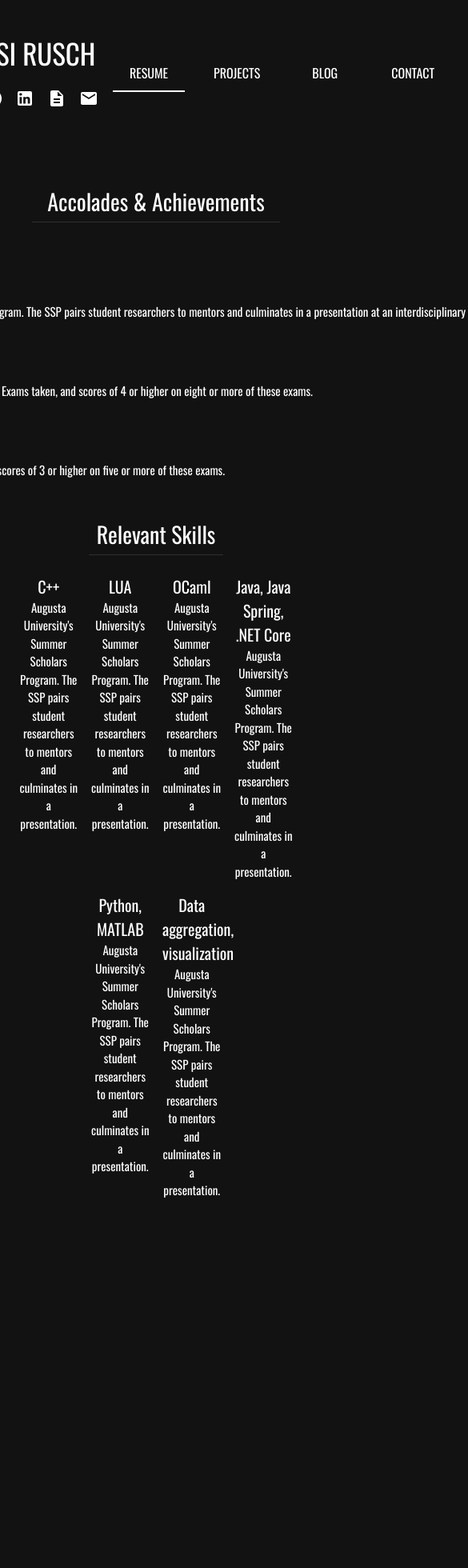
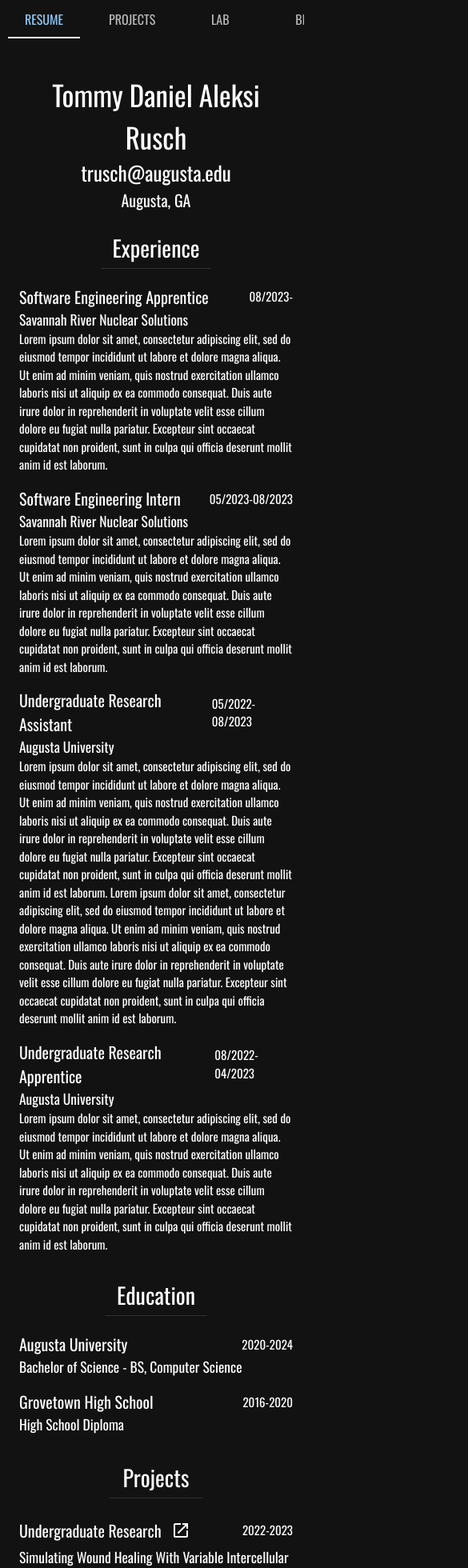
Before and after one commit to tdarusch/pf2, a React (Create React App) app: page /resume in a window 390 px wide. Shown: the top 1960 px of the page at 80% size, 585 px wide, since content can reach past the window. Before the commit the page ends 1523 px from the top, so only its background shows below. Built offline with nearby package versions, Linux system fonts and the light colour scheme.

Commit message:
finished resume, made site more mobile friendly

```diff
--- a/src/Components/PageTabs/PageTabs.jsx
+++ b/src/Components/PageTabs/PageTabs.jsx
@@ -1,6 +1,6 @@
 import React, { useEffect, useState } from "react";
 import { useLocation, Link, useNavigate } from "react-router-dom";
-import { Tabs, Tab, Box, Typography, IconButton } from '@mui/material'
+import { Tabs, Tab, Box, Typography, IconButton, Grid, Hidden } from '@mui/material'
 import GitHubIcon from '@mui/icons-material/GitHub';
 import EmailIcon from '@mui/icons-material/Email';
 import LinkedInIcon from '@mui/icons-material/LinkedIn';
@@ -14,6 +14,7 @@
 
 const PageTabs = (props) => {
   const [tabValue, setTabValue] = useState(0);
+
   const location = useLocation();
   const navigate = useNavigate();
 
@@ -34,14 +35,17 @@
       case '/projects':
         setTabValue(1);
         break;
-      case '/blog':
+      case '/lab':
         setTabValue(2);
         break;
-      case '/contact':
+      case '/blog':
         setTabValue(3);
         break;
+      case '/contact':
+        setTabValue(4);
+        break;
       case '/login':
-        setTabValue(4);
+        setTabValue(5);
         break;
       default:
         setTabValue(-1);
@@ -50,9 +54,42 @@
   }, [location.pathname]);
 
   return(
-    <React.Fragment>
-      <Box display='flex' justifyContent='center' my={5} width='100vw'>
-        <Box display='flex' justifyContent='space-between' width='90vw' minWidth={800}>
+    <Grid container>
+      <Grid item xs={12} direction='row' justifyContent='center' alignItems='center'>
+        <Hidden lgUp>
+          <Box display='flex' justifyContent='center'>
+            <Tabs
+              value={tabValue}
+              onChange={handleChange}
+              sx={{
+                height: '35px',
+                marginRight: '10px',
+                '&..MuiTabs-indicator:hover': {
+                  borderBottom: 2
+                }
+              }}
+              TabIndicatorProps={{
+                style: {
+                  display: location.pathname === '/' ? 'none' : 'inherit',
+                  backgroundColor: '#FFF'
+                }
+              }}
+              variant='scrollable'
+              scrollButtons='auto'
+            >
+              <Tab disableRipple  sx={{margin: '0 10px'}} label={<Typography variant='body1' >resume</Typography>} index={0}  component={Link} to={'/resume'}/>
+              <Tab disableRipple sx={{margin: '0 10px'}} label={<Typography variant='body1' >projects</Typography>} index={1}  component={Link} to={'/projects'}/>
+              <Tab disableRipple sx={{margin: '0 10px'}} label={<Typography variant='body1' >lab</Typography>} index={2}  component={Link} to={'/lab'} />
+              <Tab disableRipple sx={{margin: '0 10px'}} label={<Typography variant='body1' >blog</Typography>} index={3}  component={Link} to={'/blog'} />
+              <Tab disableRipple sx={{margin: '0 10px'}} label={<Typography variant='body1' >contact</Typography>} index={4}  component={Link} to={'/contact'} />
+              <Tab disableRipple sx={{margin: '0 10px'}} label={<Typography variant='body1' >login</Typography>} index={5}  component={Link} to={'/login'} />
+            </Tabs>
+          </Box>
+        </Hidden>
+      </Grid>
+      <Grid item xs={12} md={5}>
+        <Hidden lgDown>
+          <Box display='flex' justifyContent='center' mt={1}>
             <Box width={400} display='flex' flexDirection='column'>
               <FadeIn in timeout={{ enter: 500 }} delay={100}>
                 <Box display='flex' justifyContent='center' mt={0} mb={1}>
@@ -91,7 +128,13 @@
                 </FadeIn>
               </Box>
             </Box>
-          <Box display='flex' flexDirection='column' justifyContent='center' >
+          </Box>
+        </Hidden>
+      </Grid>
+      <Grid item xs={12} md={7}>
+        <Hidden lgDown>
+          <Box display='flex' justifyContent='center'>
+            <Box display='flex' flexDirection='column' justifyContent='center' marginTop={3}>
               <Tabs
                 value={tabValue}
                 onChange={handleChange}
@@ -102,34 +145,27 @@
                     borderBottom: 2
                   }
                 }}
-              width='500px'
                 TabIndicatorProps={{
                   style: {
                     display: location.pathname === '/' ? 'none' : 'inherit',
                     backgroundColor: '#FFF'
                   }
                 }}
+                variant="scrollable"
+                scrollButtons="auto"
               >
-              <FadeIn in timeout={{ enter: 500 }} delay={700}>
                 <Tab disableRipple  sx={{margin: '0 10px'}} label={<Typography variant='body1' >resume</Typography>} index={0}  component={Link} to={'/resume'}/>
-              </FadeIn>
-              <FadeIn in timeout={{ enter: 500 }} delay={800}>
                 <Tab disableRipple sx={{margin: '0 10px'}} label={<Typography variant='body1' >projects</Typography>} index={1}  component={Link} to={'/projects'}/>
-              </FadeIn>
-              <FadeIn in timeout={{ enter: 500 }} delay={900}>
-                <Tab disableRipple sx={{margin: '0 10px'}} label={<Typography variant='body1' >blog</Typography>} index={2}  component={Link} to={'/blog'} />
-              </FadeIn>
-              <FadeIn in timeout={{ enter: 500 }} delay={1000}>
-                <Tab disableRipple sx={{margin: '0 10px'}} label={<Typography variant='body1' >contact</Typography>} index={3}  component={Link} to={'/contact'} />
-              </FadeIn>
-              <FadeIn in timeout={{ enter: 500 }} delay={1100}>
-                <Tab disableRipple sx={{margin: '0 10px'}} label={<Typography variant='body1' >login</Typography>} index={4}  component={Link} to={'/login'} />
-              </FadeIn>
+                <Tab disableRipple sx={{margin: '0 10px'}} label={<Typography variant='body1' >lab</Typography>} index={2}  component={Link} to={'/lab'} />
+                <Tab disableRipple sx={{margin: '0 10px'}} label={<Typography variant='body1' >blog</Typography>} index={3}  component={Link} to={'/blog'} />
+                <Tab disableRipple sx={{margin: '0 10px'}} label={<Typography variant='body1' >contact</Typography>} index={4}  component={Link} to={'/contact'} />
+                <Tab disableRipple sx={{margin: '0 10px'}} label={<Typography variant='body1' >login</Typography>} index={5}  component={Link} to={'/login'} />
               </Tabs>
             </Box>
           </Box>
-      </Box>
-    </React.Fragment>
+        </Hidden>
+      </Grid>
+    </Grid>
   );
 };
 
--- a/src/Pages/Resume/Elements/Accolades.jsx
+++ b/src/Pages/Resume/Elements/Accolades.jsx
@@ -1,37 +1,31 @@
 import React from 'react';
-import { Box, Typography } from '@mui/material';
+import { Box, Typography, Grid } from '@mui/material';
 
 const Accolades = ({ accolades }) => {
 
   return(
-    <Box>
+    <Grid container>
       {accolades.map((acc, i) => {
         return(
-          <Box display='flex' justifyContent='center' my={3}>
-            <Box display='flex' justifyContent='left'>
-              <Box display='flex' flexDirection='column' justifyContent='top' width={1400}>
-                <Box display='flex' justifyContent='space-between'>
+          <Grid item xs={12} marginY={1} key={i}>
+            <Box display='flex' justifyContent='left' flexBasis='auto'>
+              <Box display='flex' flexDirection='column' justifyContent='top' flexGrow={1}>
+                <Box display='flex' justifyContent='space-between' flexGrow={1}>
                   <Typography fontSize={20}>{acc.title}</Typography>
                   <Box display='flex' flexDirection='column' justifyContent='center'>
                     <Typography fontSize={15}>{acc.year}</Typography>
                   </Box>
                 </Box>
                 <Box>
-                  <Typography fontSize={15}>{acc.institution}</Typography>
+                  <Typography fontSize={17.5}>{acc.institution}</Typography>
                   <Typography fontSize={15}>{acc.description}</Typography>
                 </Box>
               </Box>
             </Box>
-          </Box>
-          // <Grid item xs={3} key={i}>
-          //   <Box display='flex' flexDirection='column' justifyContent='top'>
-          //     <Typography textAlign='center' fontSize={20}>{skill.title}</Typography>
-          //     <Typography textAlign='center' fontSize={15}>{skill.description}</Typography>
-          //   </Box>
-          // </Grid>
+          </Grid>
         )
       })}
-    </Box>
+    </Grid>
   );
 };
 
--- a/src/Pages/Resume/Elements/Education.jsx
+++ b/src/Pages/Resume/Elements/Education.jsx
@@ -0,0 +1,31 @@
+import React from 'react';
+import { Box, Typography, Grid } from '@mui/material';
+
+const Education = ({ education }) => {
+
+  return(
+    <Grid container>
+    {education.map((ed, i) => {
+      return(
+        <Grid item xs={12} marginY={1} key={i}>
+          <Box display='flex' justifyContent='left' flexBasis='auto'>
+            <Box display='flex' flexDirection='column' justifyContent='top' flexGrow={1}>
+              <Box display='flex' justifyContent='space-between' flexGrow={1}>
+                <Typography fontSize={20}>{ed.school}</Typography>
+                <Box display='flex' flexDirection='column' justifyContent='center'>
+                  <Typography fontSize={15}>{`${ed.startYear}-${ed.endYear || ''}`}</Typography>
+                </Box>
+              </Box>
+              <Box>
+                <Typography fontSize={17.5}>{ed.degree}</Typography>
+              </Box>
+            </Box>
+          </Box>
+        </Grid>
+      )
+    })}
+  </Grid>
+  );
+};
+
+export default Education;
--- a/src/Pages/Resume/Elements/Experiences.jsx
+++ b/src/Pages/Resume/Elements/Experiences.jsx
@@ -0,0 +1,32 @@
+import React from 'react';
+import { Grid, Box, Typography } from '@mui/material';
+
+const Experiences = ({ experiences }) => {
+
+  return(
+    <Grid container>
+      {experiences.map((exp, i) => {
+        return(
+          <Grid item xs={12} marginY={1} key={i}>
+            <Box display='flex' justifyContent='left' flexBasis='auto'>
+              <Box display='flex' flexDirection='column' justifyContent='top' flexGrow={1}>
+                <Box display='flex' justifyContent='space-between' flexGrow={1}>
+                  <Typography fontSize={20}>{exp.title}</Typography>
+                  <Box display='flex' flexDirection='column' justifyContent='center'>
+                    <Typography fontSize={15}>{`${exp.startDate}-${exp.endDate}`}</Typography>
+                  </Box>
+                </Box>
+                <Box>
+                  <Typography fontSize={17.5}>{exp.company}</Typography>
+                  <Typography fontSize={15}>{exp.description}</Typography>
+                </Box>
+              </Box>
+            </Box>
+          </Grid>
+        )
+      })}
+    </Grid>
+  );
+};
+
+export default Experiences;
--- a/src/Pages/Resume/Elements/Projects.jsx
+++ b/src/Pages/Resume/Elements/Projects.jsx
@@ -0,0 +1,54 @@
+import React from 'react';
+import { Box, Typography, Grid, IconButton } from '@mui/material';
+import LaunchIcon from '@mui/icons-material/Launch';
+
+const Projects = ({ projects }) => {
+
+  return(
+    <Grid container>
+      {projects.map((proj, i) => {
+        return(
+          <Grid item xs={12} marginY={1} key={i}>
+            <Box display='flex' justifyContent='left' flexBasis='auto'>
+              <Box display='flex' flexDirection='column' justifyContent='top' flexGrow={1}>
+                <Box display='flex' justifyContent='space-between' flexGrow={1}>
+                  <Box display='flex' justifyContent='center'>
+                    <Box display='flex' justifyContent='center' flexDirection='column' mr={0.5}>
+                      <Typography fontSize={20}>{proj.title}</Typography>
+                    </Box>
+                    {proj.link &&
+                      <IconButton
+                        href={proj.link}
+                        target='_blank'
+                      >
+                        <LaunchIcon />
+                      </IconButton>
+                    }
+                  </Box>
+                  <Box display='flex' flexDirection='column' justifyContent='center'>
+                    <Typography fontSize={15}>{`${proj.startYear}-${proj.endYear || ''}`}</Typography>
+                  </Box>
+                </Box>
+                <Box>
+                  <Typography fontSize={17.5}>{proj.subtitle}</Typography>
+                  <Typography fontSize={15}>{proj.description}</Typography>
+                </Box>
+              </Box>
+            </Box>
+          </Grid>
+        )
+      })}
+    </Grid>
+  );
+};
+
+export default Projects;
+
+// {
+//   "title": "Undergraduate Research",
+//   "subtitle": "Simulating Wound Healing With Variable Intercellular Contact Adhesion",
+//   "description": "Worked under Dr. Malmi-Kakkada & Dr. Jonathan Dawson of the Augusta University department of Chemistry & Physics to computationally model & explore the influence of cellular adhesion on the wound healing process.",
+//   "startYear": 2022,
+//   "endYear": 2023,
+//   "link": "https://github.com/tdarusch/2022_WoundSimulations"
+// },
--- a/src/Pages/Resume/Elements/Skills.jsx
+++ b/src/Pages/Resume/Elements/Skills.jsx
@@ -7,7 +7,7 @@
     <Grid container spacing={2} justifyContent='center'>
         {skills.map((skill, i) => {
           return(
-            <Grid item xs={3} key={i}>
+            <Grid item xs={12} md={4} key={i}>
               <Box display='flex' flexDirection='column' justifyContent='top'>
                 <Typography textAlign='center' fontSize={20}>{skill.title}</Typography>
                 <Typography textAlign='center' fontSize={15}>{skill.description}</Typography>
--- a/src/Pages/Resume/Resume.jsx
+++ b/src/Pages/Resume/Resume.jsx
@@ -3,14 +3,17 @@
 import Skills from "./Elements/Skills";
 import testResume from "../../Assets/Resume";
 import ResumeHeader from "./Elements/ResumeHeader";
-import { Divider, Box } from "@mui/material";
+import { Divider, Box, Typography } from "@mui/material";
 import Accolades from "./Elements/Accolades";
+import Projects from "./Elements/Projects";
+import Education from "./Elements/Education";
+import Experiences from "./Elements/Experiences";
 
 const resume = testResume;
 
 const CustomDiv = ({width}) => {
   return(
-    <Box mb={3} mt={0.5} display='flex' justifyContent='center'>
+    <Box mb={1.5} mt={0.5} display='flex' justifyContent='center'>
       <Box width={width}>
         <Divider variant='middle' />
       </Box>
@@ -21,11 +24,27 @@
 const Resume = () => {
   return(
     <PageContainer transparent>
+      <Box display='flex' justifyContent='center'>
+        <Box display='flex' justifyContent='top' flexDirection='column'>
+          <Typography fontSize={35} textAlign='center'>Tommy Daniel Aleksi Rusch</Typography>
+          <Typography fontSize={25} textAlign='center'>trusch@augusta.edu</Typography>
+          <Typography fontSize={20} textAlign='center'>Augusta, GA</Typography>
+        </Box>
+      </Box>
+      <ResumeHeader text='Experience' />
+      <CustomDiv width={170} />
+      <Experiences experiences={resume.experiences} />
+      <ResumeHeader text='Education' />
+      <CustomDiv width={160} />
+      <Education education={resume.education} />
+      <ResumeHeader text='Projects' />
+      <CustomDiv width={150} />
+      <Projects projects={resume.projects} />
       <ResumeHeader text='Accolades & Achievements' />
       <CustomDiv width={350} />
       <Accolades accolades={resume.accolades} />
       <ResumeHeader text='Relevant Skills' />
-      <CustomDiv width={200} />
+      <CustomDiv width={225} />
       <Skills skills={resume.skills}/>
     </PageContainer>
   );
```
Lines whose indentation alone changed are shown as unchanged.
